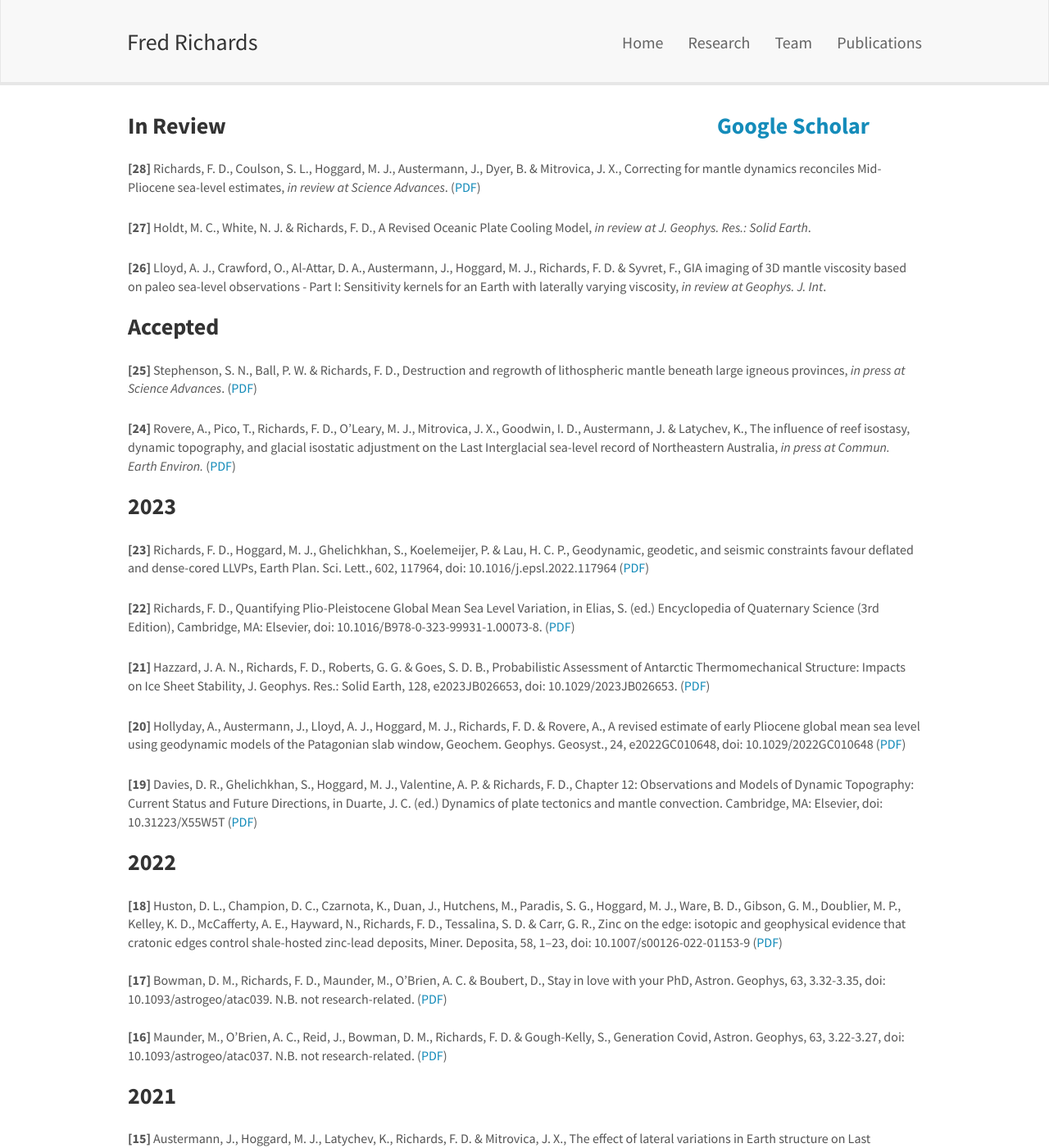
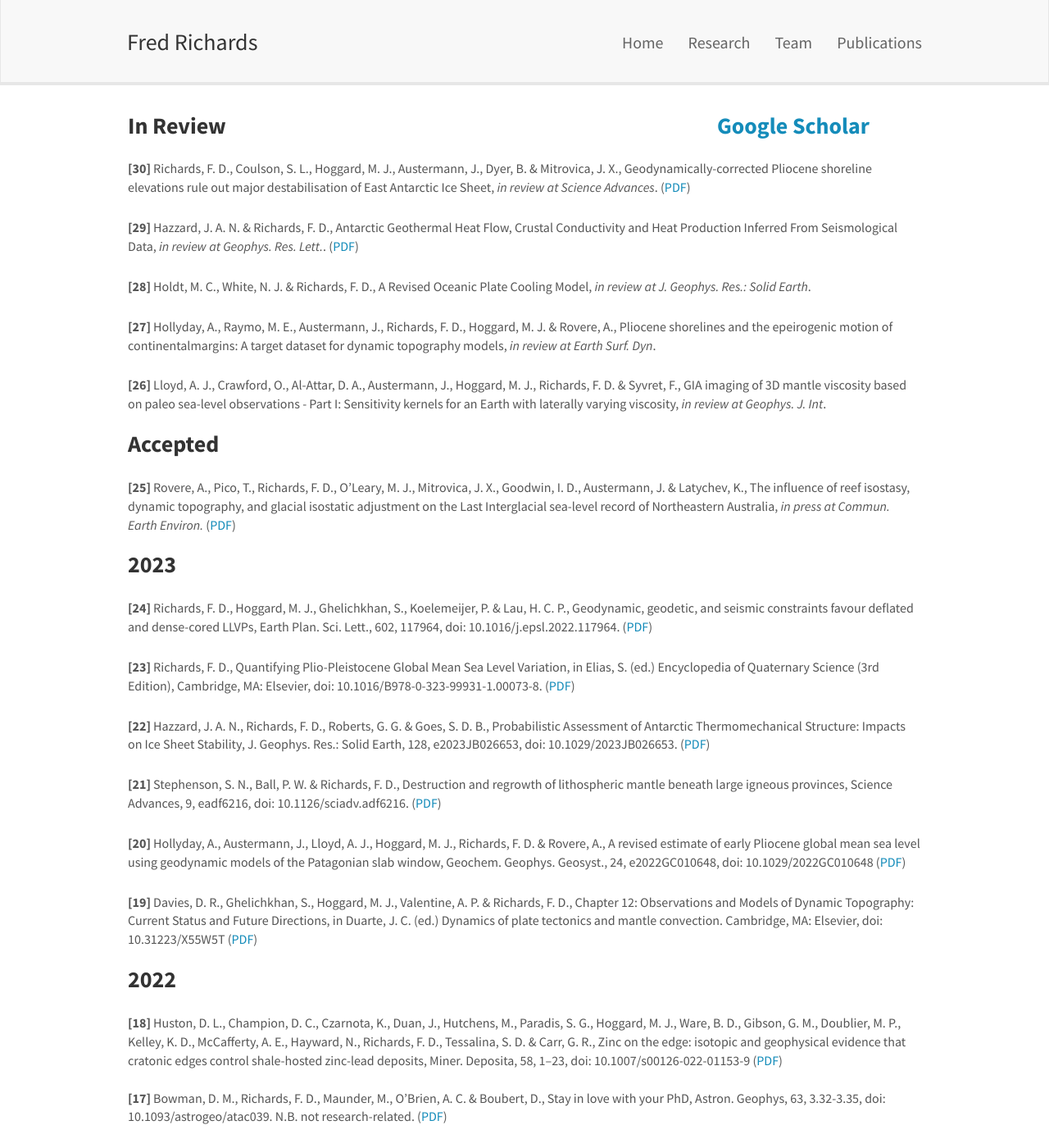
Before and after one commit to freddrichards/freddrichards.github.io, a Jekyll site: the page built from _pages/publications.md, in a window 1280 px wide and 1400 px high. Shown: the whole window at 82% size. Built offline with Jekyll 4.4.1, drawn with Linux system fonts in a browser that asks for light colours; nearby versions of some CDN libraries.

Commit message:
Update publications.md

```diff
--- a/_pages/publications.md
+++ b/_pages/publications.md
@@ -8,13 +8,23 @@ permalink: /publications/
 <br/><br/>
 <h3 style="font-weight: bold">In Review	&emsp;&emsp;&emsp;&emsp;&emsp;&emsp;&emsp;&emsp;&emsp;&emsp;&emsp;&emsp;&emsp;&emsp;&emsp;&emsp;&emsp;&emsp;&emsp;&emsp;&emsp; [Google Scholar](https://scholar.google.co.uk/citations?user=IpZA1mcAAAAJ&hl=en&oi=sra)</h3>
 
+
 <p style="padding-top:15px">
-**[28]** Richards, F. D., Coulson, S. L., Hoggard, M. J., Austermann, J., Dyer, B. & Mitrovica, J. X., Correcting for mantle dynamics reconciles Mid-Pliocene sea-level estimates, *in review at Science Advances*. ([PDF](/documents/papers/richards_etal_2023_sciadv_inreview.pdf))
+**[30]** Richards, F. D., Coulson, S. L., Hoggard, M. J., Austermann, J., Dyer, B. & Mitrovica, J. X., Geodynamically-corrected Pliocene shoreline elevations rule out major destabilisation of East Antarctic Ice Sheet, *in review at Science Advances*. ([PDF](/documents/papers/richards_etal_2023_sciadv_inreview.pdf))
 </p>
 
 <p style="padding-top:15px">
-**[27]** Holdt, M. C., White, N. J. & Richards, F. D., A Revised Oceanic Plate Cooling Model, *in review at J. Geophys. Res.: Solid Earth*.
+**[29]** Hazzard, J. A. N. & Richards, F. D., Antarctic Geothermal Heat Flow, Crustal Conductivity and Heat Production Inferred From Seismological Data, *in review at Geophys. Res. Lett.*. ([PDF](/documents/papers/hazzard_etal_2023_grl_inreview.pdf))
+</p>
+
+<p style="padding-top:15px">
+**[28]** Holdt, M. C., White, N. J. & Richards, F. D., A Revised Oceanic Plate Cooling Model, *in review at J. Geophys. Res.: Solid Earth*.
 <!---([PDF](/documents/papers/holdt_etal_2023_jgr_inreview.pdf))--->
+</p>
+
+<p style="padding-top:15px">
+**[27]** Hollyday, A., Raymo, M. E., Austermann, J., Richards, F. D., Hoggard, M. J. & Rovere, A., Pliocene shorelines and the epeirogenic motion of continentalmargins: A target dataset for dynamic topography models, *in review at Earth Surf. Dyn*.
+<!---(([PDF](/documents/papers/hollyday_etal_2023_esd_inreview.pdf))--->
 </p>
 
 <p style="padding-top:15px">
@@ -25,26 +35,25 @@ permalink: /publications/
 <h3 style="font-weight: bold">Accepted</h3>
 
 <p style="padding-top:15px">
-**[25]** Stephenson, S. N., Ball, P. W. & Richards, F. D.,  Destruction and regrowth of lithospheric mantle beneath large igneous provinces, *in press at Science Advances*.
-([PDF](/documents/papers/stephenson_etal_2023_sciadv_inreview.pdf))
-</p>
-
-<p style="padding-top:15px">
-**[24]** Rovere, A., Pico, T., Richards, F. D., O’Leary, M. J., Mitrovica, J. X., Goodwin, I. D., Austermann, J. & Latychev, K., The influence of reef isostasy, dynamic topography, and glacial isostatic adjustment on the Last Interglacial sea-level record of Northeastern Australia, *in press at Commun. Earth Environ.* ([PDF](/documents/papers/rovere_etal_2022_natcommearthenv_inreview.pdf))
+**[25]** Rovere, A., Pico, T., Richards, F. D., O’Leary, M. J., Mitrovica, J. X., Goodwin, I. D., Austermann, J. & Latychev, K., The influence of reef isostasy, dynamic topography, and glacial isostatic adjustment on the Last Interglacial sea-level record of Northeastern Australia, *in press at Commun. Earth Environ.* ([PDF](/documents/papers/rovere_etal_2022_natcommearthenv_inreview.pdf))
 </p>
 
 <h3 style="font-weight: bold">2023</h3>
 
 <p style="padding-top:15px">
-**[23]** Richards, F. D., Hoggard, M. J., Ghelichkhan, S., Koelemeijer, P. & Lau, H. C. P., Geodynamic, geodetic, and seismic constraints favour deflated and dense-cored LLVPs, Earth Plan. Sci. Lett., 602, 117964, doi: 10.1016/j.epsl.2022.117964 ([PDF](/documents/papers/richards_etal_2023_epsl.pdf))
+**[24]** Richards, F. D., Hoggard, M. J., Ghelichkhan, S., Koelemeijer, P. & Lau, H. C. P., Geodynamic, geodetic, and seismic constraints favour deflated and dense-cored LLVPs, Earth Plan. Sci. Lett., 602, 117964, doi: 10.1016/j.epsl.2022.117964. ([PDF](/documents/papers/richards_etal_2023_epsl.pdf))
 </p>
 
 <p style="padding-top:15px">
-**[22]** Richards, F. D., Quantifying Plio-Pleistocene Global Mean Sea Level Variation, in Elias, S. (ed.) Encyclopedia of Quaternary Science (3rd Edition), Cambridge, MA: Elsevier, doi: 10.1016/B978-0-323-99931-1.00073-8. ([PDF](/documents/papers/richards_2023_EQS.pdf))
+**[23]** Richards, F. D., Quantifying Plio-Pleistocene Global Mean Sea Level Variation, in Elias, S. (ed.) Encyclopedia of Quaternary Science (3rd Edition), Cambridge, MA: Elsevier, doi: 10.1016/B978-0-323-99931-1.00073-8. ([PDF](/documents/papers/richards_2023_EQS.pdf))
 </p>
 
 <p style="padding-top:15px">
-**[21]** Hazzard, J. A. N., Richards, F. D., Roberts, G. G. & Goes, S. D. B., Probabilistic Assessment of Antarctic Thermomechanical Structure: Impacts on Ice Sheet Stability, J. Geophys. Res.: Solid Earth, 128, e2023JB026653, doi: 10.1029/2023JB026653. ([PDF](/documents/papers/hazzard_etal_2023_jgr.pdf))
+**[22]** Hazzard, J. A. N., Richards, F. D., Roberts, G. G. & Goes, S. D. B., Probabilistic Assessment of Antarctic Thermomechanical Structure: Impacts on Ice Sheet Stability, J. Geophys. Res.: Solid Earth, 128, e2023JB026653, doi: 10.1029/2023JB026653. ([PDF](/documents/papers/hazzard_etal_2023_jgr.pdf))
+</p>
+
+<p style="padding-top:15px">
+**[21]** Stephenson, S. N., Ball, P. W. & Richards, F. D.,  Destruction and regrowth of lithospheric mantle beneath large igneous provinces, Science Advances, 9, eadf6216, doi: 10.1126/sciadv.adf6216. ([PDF](/documents/papers/stephenson_etal_2023_sciadv.pdf))
 </p>
 
 <p style="padding-top:15px">
```
